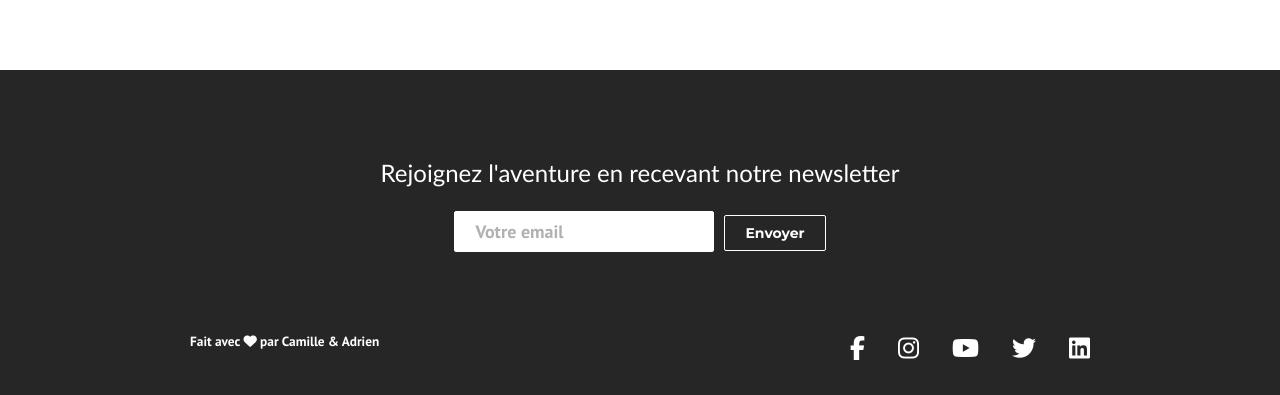
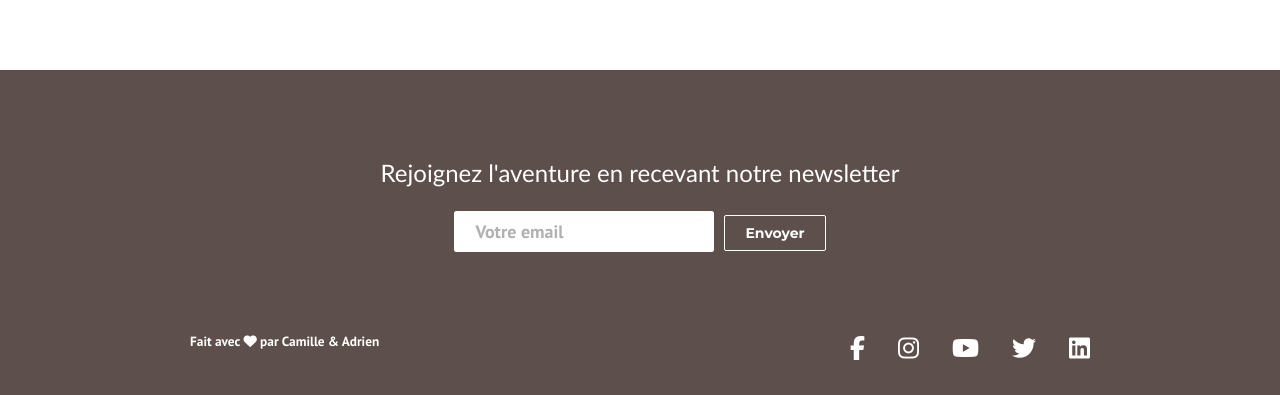
Before and after one commit to adriencarbonaro/react-blog, a React (Create React App) app: page / in a window 1280 px wide. Shown: the part 2665-3060 px from the top of the page. Built offline with nearby package versions, Linux system fonts and the light colour scheme.

Commit message:
update name, favicon and footer color

```diff
--- a/public/index.html
+++ b/public/index.html
@@ -52,7 +52,7 @@
       work correctly both with client-side routing and a non-root public URL.
       Learn how to configure a non-root public URL by running `npm run build`.
     -->
-    <title>Blog C&A</title>
+    <title>Nid de Poule</title>
   </head>
   <body>
     <noscript>You need to enable JavaScript to run this app.</noscript>
--- a/src/css/Footer.css
+++ b/src/css/Footer.css
@@ -1,5 +1,5 @@
 .footer-container {
-  background-color: #262626;
+  background-color: #5d4f4b;
   padding: 4rem 0 2rem 0;
   display: flex;
   flex-direction: column;
```
Also changed, not shown: 1 other file (tests, documents, lock files or other folders).
